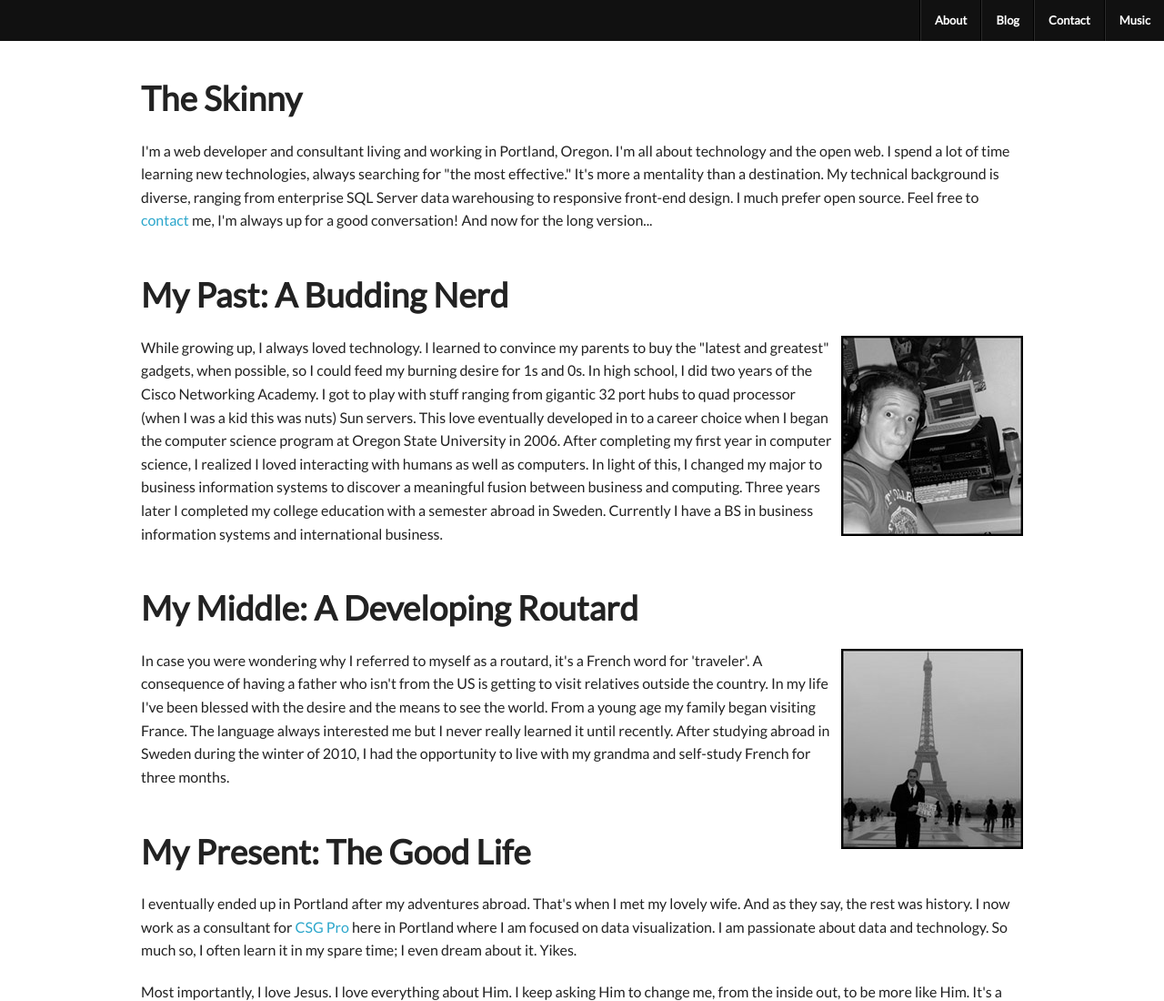
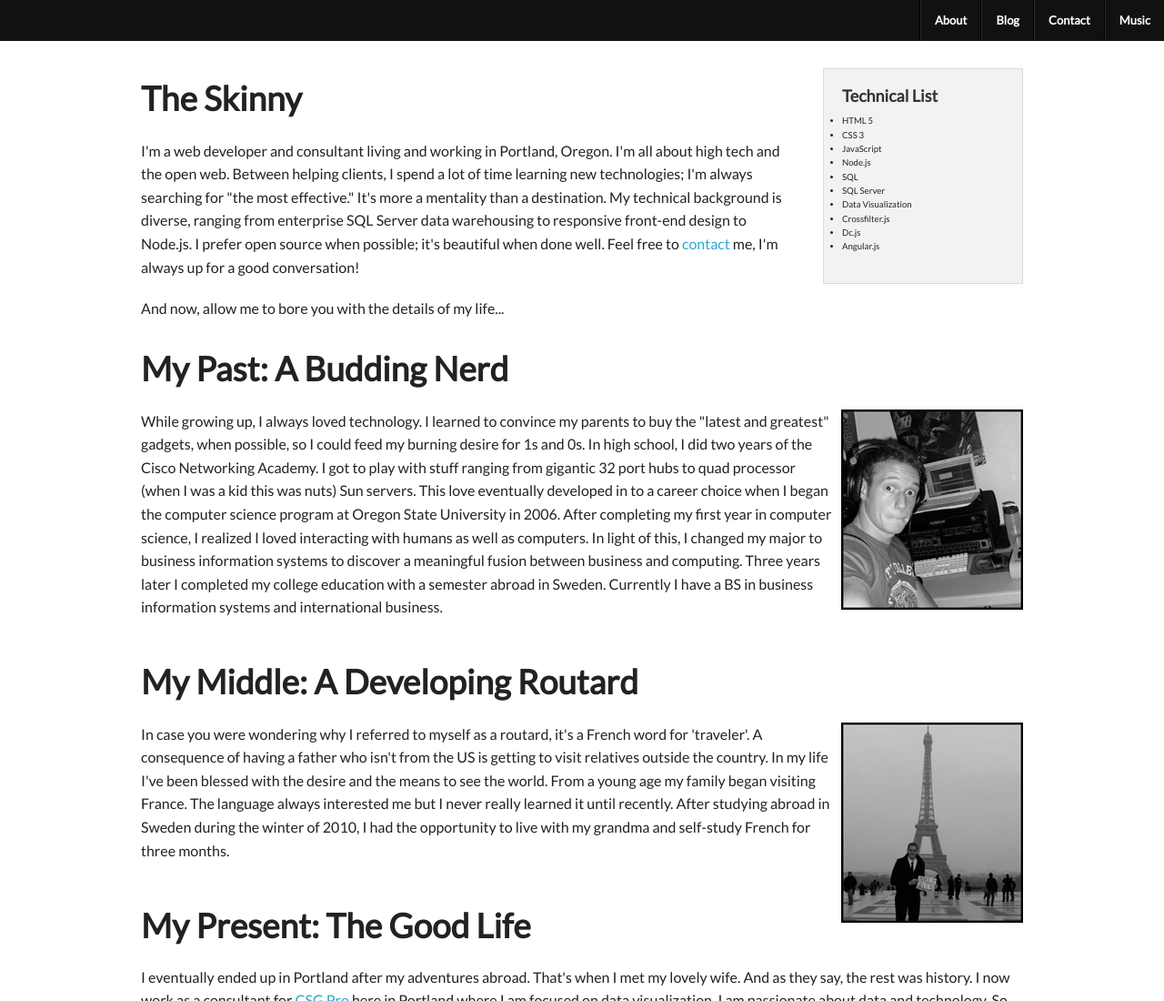
Before and after one commit to jondlm/jondelamotte-com, a website: page app/index.html at #/about in a window 1280 px wide. Shown: the top 1100 px of the page at 91% size. Drawn offline with Linux system fonts and the light colour scheme; no server answers.

Commit message:
Fixed code stlying

```diff
--- a/app/css/foundation.css
+++ b/app/css/foundation.css
@@ -1119,6 +1119,20 @@ small {
   font-weight: bold;
   color: #7f0a0c; }
 */
+code {
+  padding: 0px 5px 2px;
+  border: 1px solid #ddd;
+  -webkit-border-radius: 3px;
+  -moz-border-radius: 3px;
+  border-radius: 3px;
+  -moz-background-clip: padding;
+  -webkit-background-clip: padding-box;
+  background-clip: padding-box;
+  /*font-family: Consolas, "Liberation Mono", Courier, monospace;*/
+  font-family: Monaco,"DejaVu Sans Mono","Courier New",monospace;
+  font-size: 13px;
+  color: #666;
+}
 /* Lists */
 ul,
 ol,
--- a/app/partial/about.html
+++ b/app/partial/about.html
@@ -1,7 +1,32 @@
-<h2>The Skinny</h2>
-<p>
-  I'm a web developer and consultant living and working in Portland, Oregon. I'm all about technology and the open web. I spend a lot of time learning new technologies, always searching for "the most effective." It's more a mentality than a destination. My technical background is diverse, ranging from enterprise SQL Server data warehousing to responsive front-end design. I much prefer open source. Feel free to <a href="#/contact">contact</a> me, I'm always up for a good conversation! And now for the long version...
-</p><br>
+<div class="row">
+  <div class="large-9 columns">
+    <h2>The Skinny</h2>
+    <p>
+      I'm a web developer and consultant living and working in Portland, Oregon. I'm all about high tech and the open web. Between helping clients, I spend a lot of time learning new technologies; I'm always searching for "the most effective." It's more a mentality than a destination. My technical background is diverse, ranging from enterprise SQL Server data warehousing to responsive front-end design to Node.js. I prefer open source when possible; it's beautiful when done well. Feel free to <a href="#/contact">contact</a> me, I'm always up for a good conversation!
+    </p>
+    <p>And now, allow me to bore you with the details of my life...</p>
+  </div>
+  <div class="large-3 hide-for-small columns">
+    <div class="panel">
+      <h5>Technical List</h5>
+        <small>
+          <ul>
+            <li>HTML 5</li>
+            <li>CSS 3</li>
+            <li>JavaScript</li>
+            <li>Node.js</li>
+            <li>SQL</li>
+            <li>SQL Server</li>
+            <li>Data Visualization</li>
+            <li>Crossfilter.js</li>
+            <li>Dc.js</li>
+            <li>Angular.js</li>
+         </ul>
+        </small>
+    </div>
+  </div>
+</div>
+
 <h2>
   My Past: A Budding Nerd
 </h2>
```
